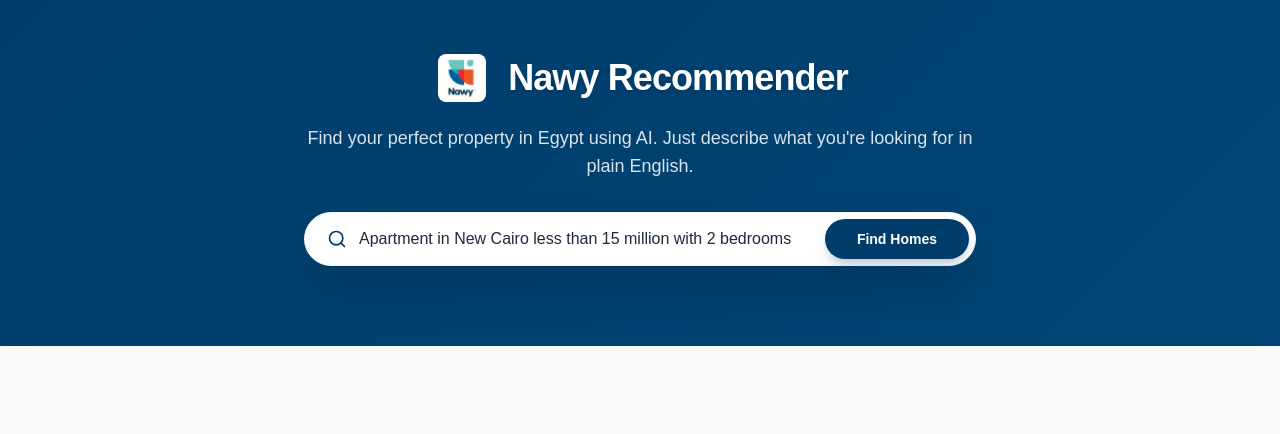
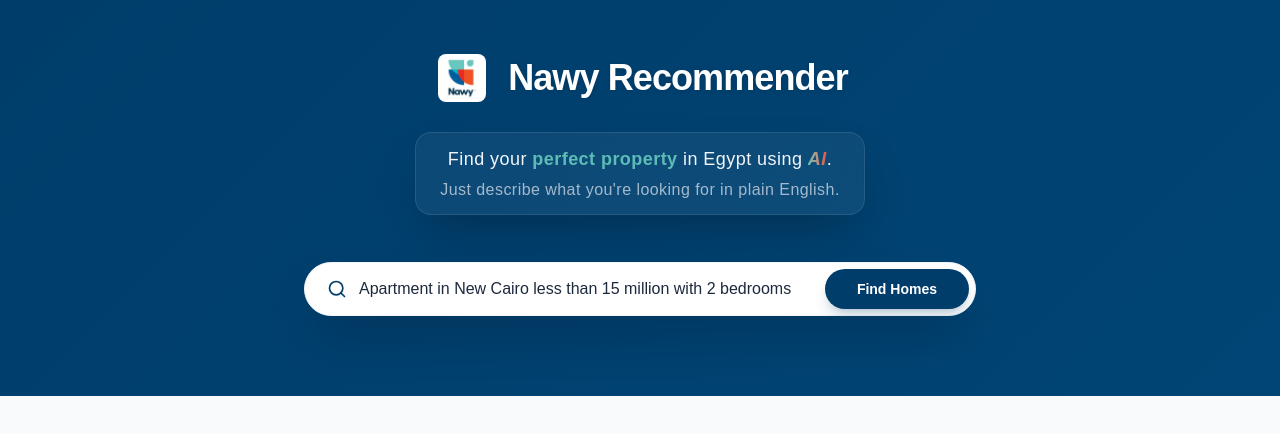
Before and after one commit to AhmedAyman4/nawy, a Next.js app in the folder frontend/: page / in a window 1280 px wide. Shown: the top 434 px of the page. Built offline with nearby package versions, Linux system fonts and the light colour scheme.

Commit message:
enhance the styling

```diff
--- a/frontend/src/app/page.tsx
+++ b/frontend/src/app/page.tsx
@@ -103,10 +103,16 @@ export default function Page() {
               Nawy Recommender
             </h1>
           </div>
-          <p className="text-base md:text-lg text-slate-100 max-w-2xl mx-auto mb-8 opacity-90 font-medium">
-            Find your perfect property in Egypt using AI. Just describe what
-            you're looking for in plain English.
-          </p>
+          <div className="relative inline-block px-6 py-3 mt-2 mb-10 rounded-2xl bg-white/5 backdrop-blur-md border border-white/10 shadow-2xl overflow-hidden group">
+            <div className="absolute inset-0 bg-linear-to-r from-[#5DBDB6]/10 to-transparent opacity-0 group-hover:opacity-100 transition-opacity duration-700" />
+            <p className="text-base md:text-lg text-slate-100 max-w-2xl mx-auto relative z-10 font-medium leading-relaxed tracking-wide">
+              Find your <span className="text-[#5DBDB6] font-bold">perfect property</span> in Egypt using <span className="bg-linear-to-r from-[#5DBDB6] to-[#E94E3D] bg-clip-text text-transparent font-extrabold italic">AI</span>.
+              <br />
+              <span className="text-slate-300 text-sm md:text-base font-normal mt-1 block opacity-80">
+                Just describe what you're looking for in plain English.
+              </span>
+            </p>
+          </div>
 
           {/* Search Bar */}
           <form
```
